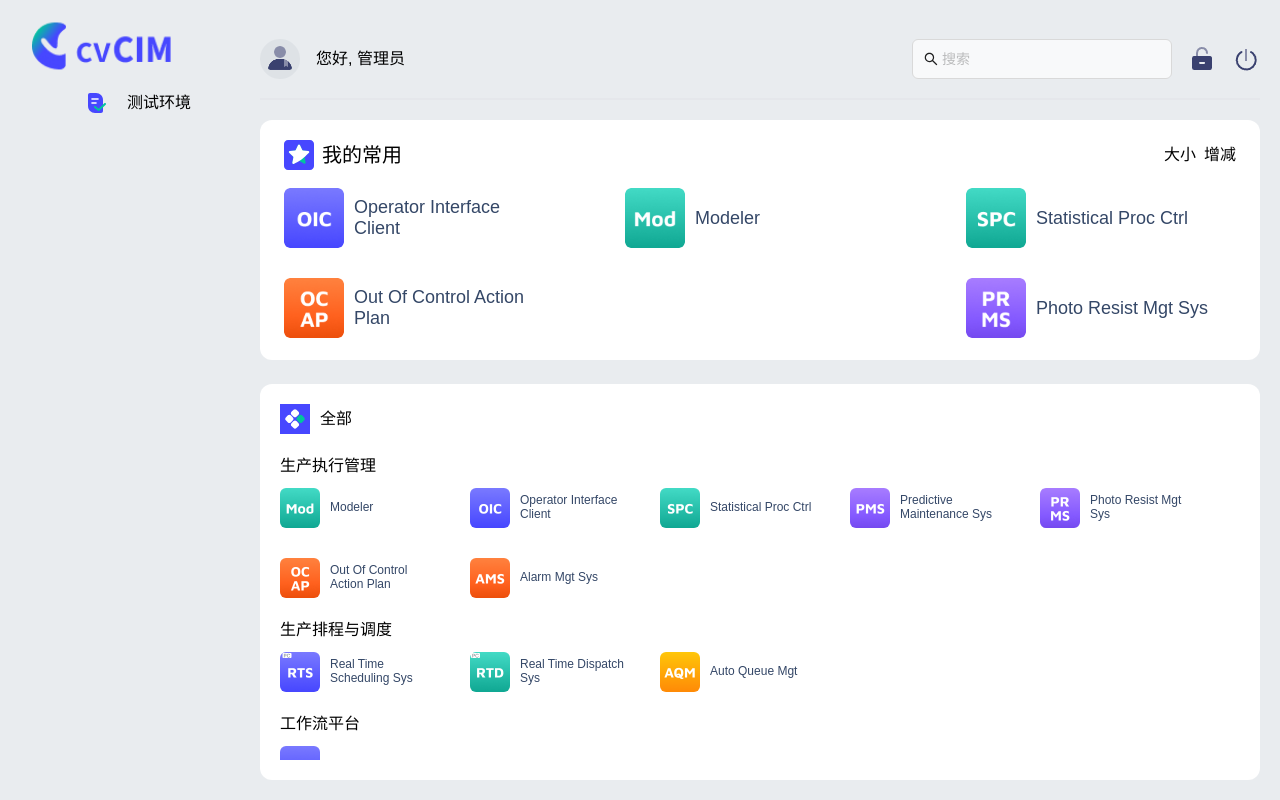
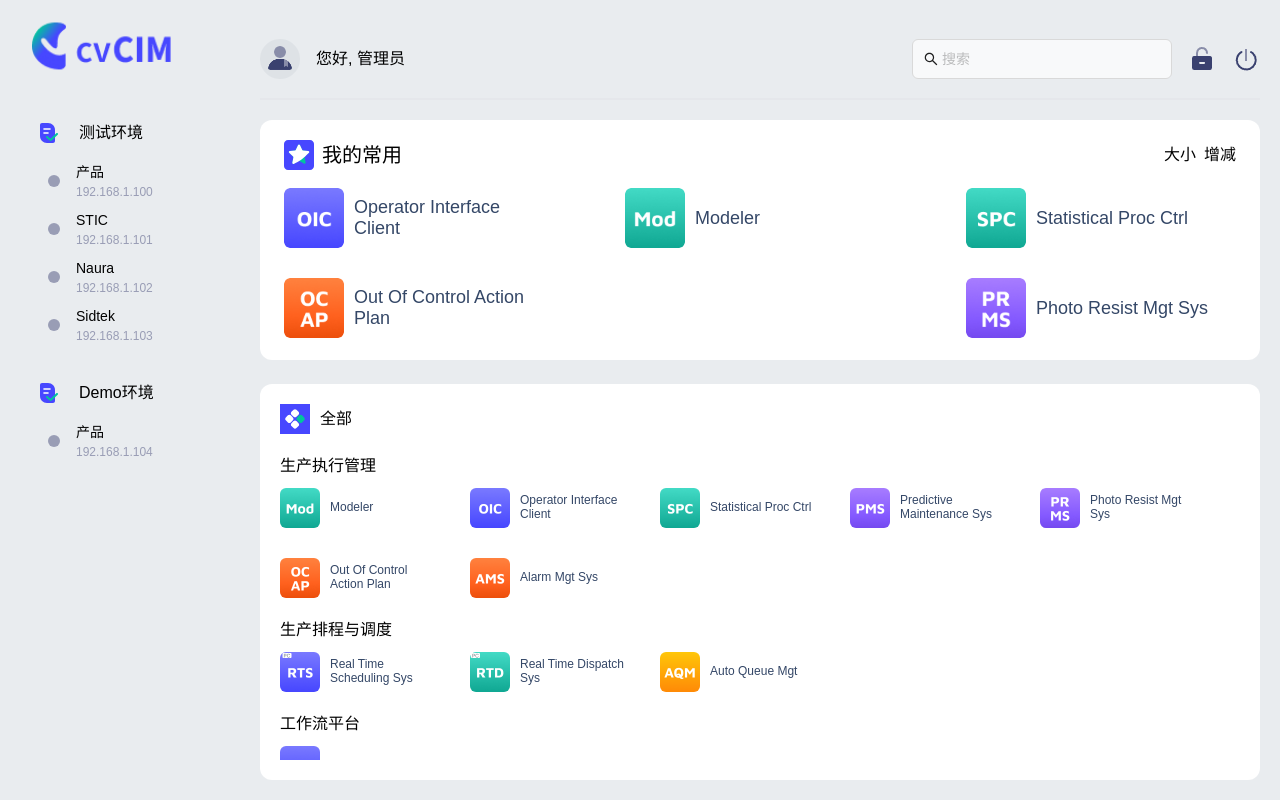
Before and after one commit to Leen27/mes-portal, a Vue app: page /portal in a window 1280 px wide. Built offline with nearby package versions, Linux system fonts and the light colour scheme.

Commit message:
feat: 菜单栏

```diff
--- a/src/components/checkout-env/index.vue
+++ b/src/components/checkout-env/index.vue
@@ -1,14 +1,47 @@
 <template>
-  <div :class="['w-52 h-12 flex items-center justify-center cursor-pointer gap-4']">
-    <IconTestEnv />
-    <span>测试环境</span>
+  <div class="max-h-[500px] overflow-y-auto mt-[30px]">
+    <div v-for="(env, envIndex) in list" :key="env.title" class="pb-[20px]">
+      <div :class="['w-52 h-12 flex items-center justify-center gap-4']">
+        <IconTestEnv />
+        <span class="w-40">{{ env.title }}</span>
+      </div>
+      <div v-for="(item, itemIndex) in env.data" :key="item.name" :class="getItemStyle(`${envIndex}-${itemIndex}`)"
+        @click="setActiveId(`${envIndex}-${itemIndex}`)">
+        <div class="flex-1 flex items-center justify-center">
+          <div name="dot" :class="getDotStyle(`${envIndex}-${itemIndex}`)"></div>
+        </div>
+        <div class="flex flex-col justify-center w-40">
+          <span class="text-3 leading-[21px]">{{ item.name }}</span>
+          <span class="text-1 text-gray-env leading-[18px]">{{ item.ip }}</span>
+        </div>
+      </div>
+    </div>
   </div>
 </template>
 
 <script setup lang="ts">
-import { ref } from 'vue'
+import { ref, computed } from 'vue'
 import { IconTestEnv } from './icons'
 
+const currentActiveId = ref('')
+
+function setActiveId(id: string) {
+  currentActiveId.value = id
+}
+
+function getItemStyle(id: string) {
+  return ['w-52 h-12 flex items-center justify-center cursor-pointer rounded gap-4 px-4 py-2', {
+    'bg-white': id == currentActiveId.value,
+    'shadow-[0px_6px_27px_0px_rgba(0,0,0,0.1)]': id == currentActiveId.value,
+  }]
+}
+
+function getDotStyle(id: string) {
+  return [{
+    'bg-primary': id === currentActiveId.value,
+    'bg-gray-env': id !== currentActiveId.value,
+  }, 'rounded-full  w-3 h-3']
+}
 const list = ref([
   {
     title: '测试环境',
```
